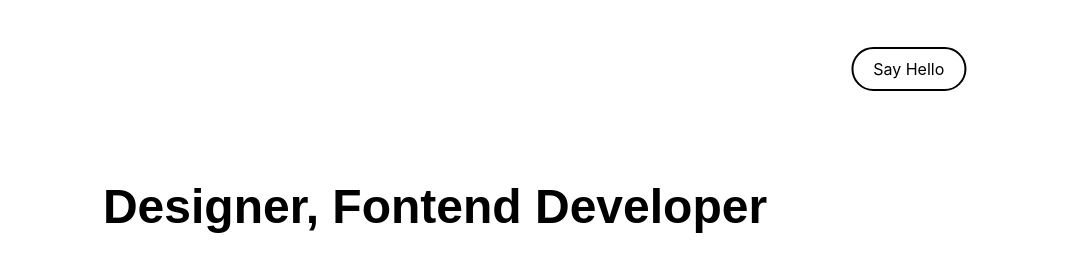
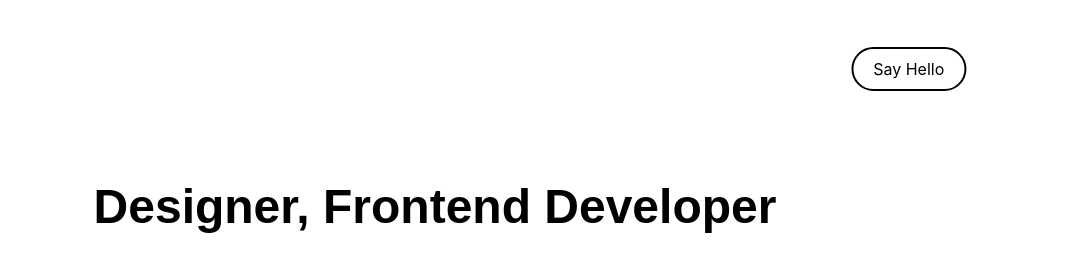
Before and after one commit to Aryan007007/aryan007007.github.io, a plain HTML site: page index.html in a window 1280 px wide. Shown: the top 271 px of the page, 205-1280 px from the left. Drawn offline with Linux system fonts and the light colour scheme; a web font is replaced by a local one.

Commit message:
fontend => front end in the heading

```diff
--- a/index.html
+++ b/index.html
@@ -25,7 +25,7 @@
       <section class="abstract">
          <div class="abstract-wrapper">
             <div>
-               <h1>Designer, Fontend Developer</h1>
+               <h1>Designer, Frontend Developer</h1>
             </div>
             <div>
                <p>I design and code the manifestations of my mind</p>
```
